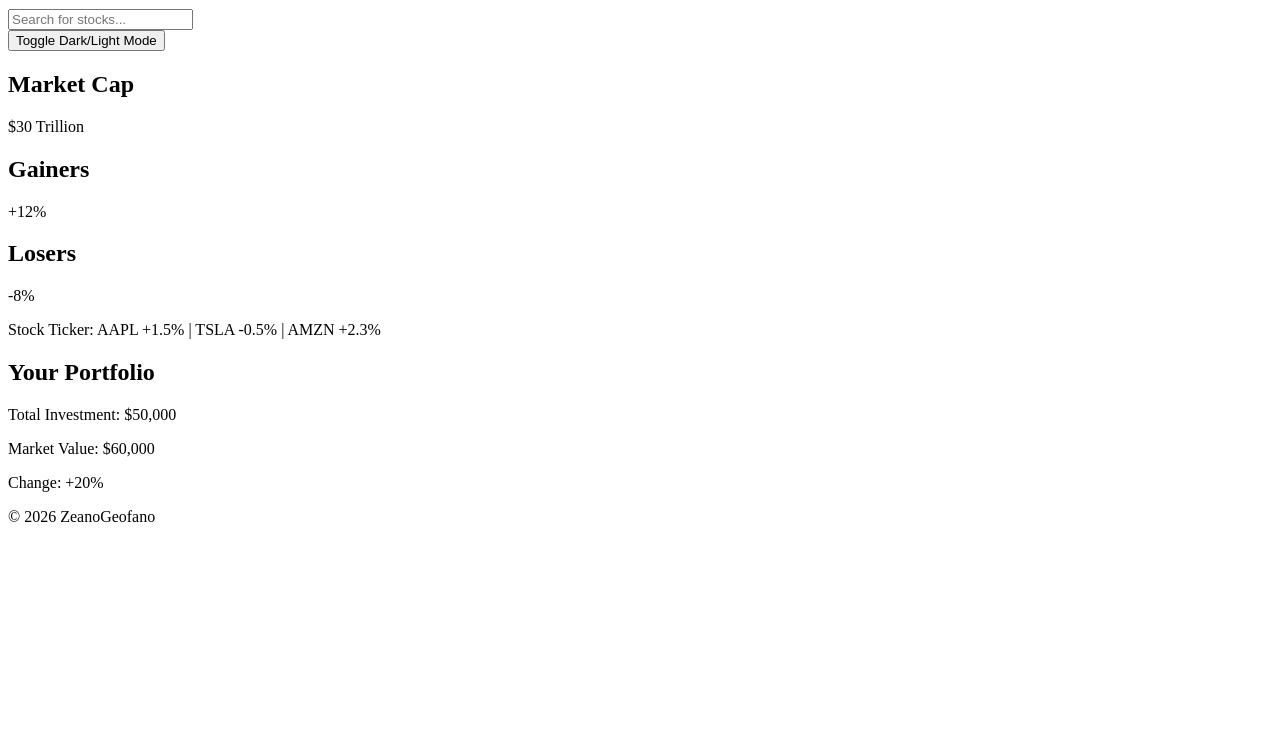
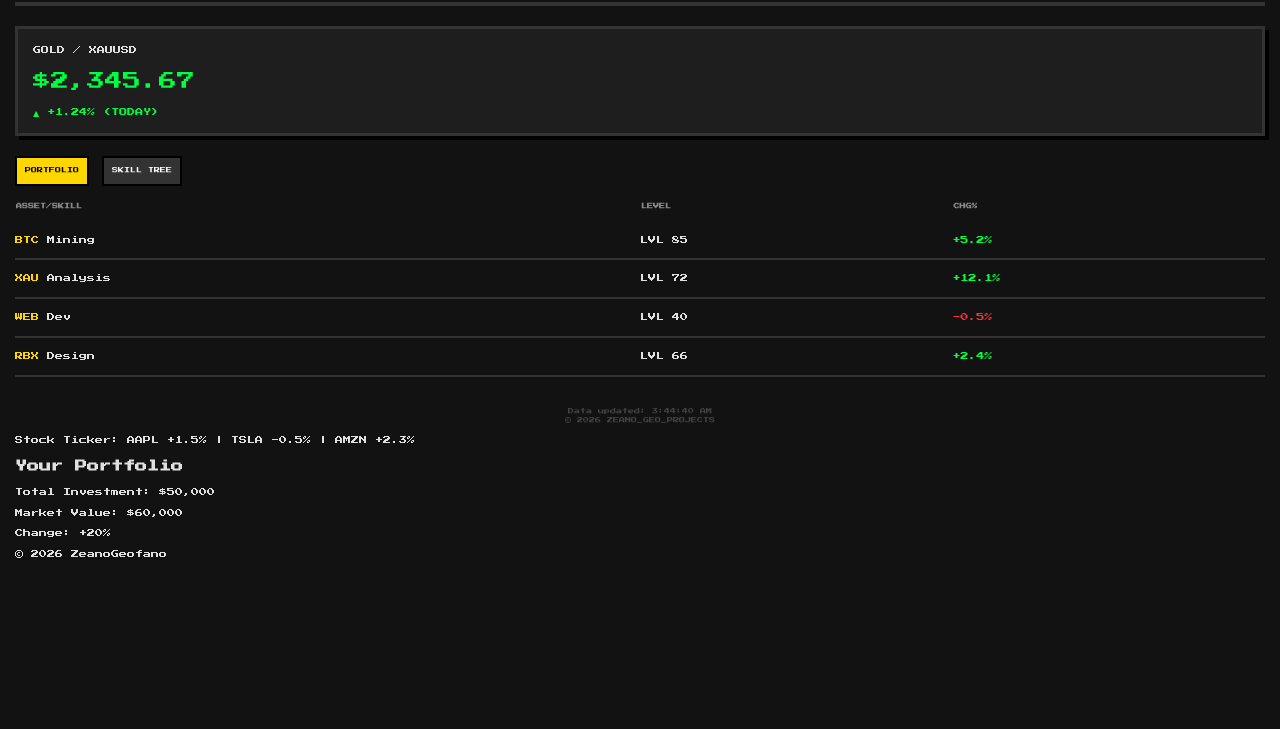
Before and after one commit to zeanogeofano/ZeanoGeofano, a plain HTML site: page index.html in a window 1280 px wide. Shown: the part 71-800 px from the top of the page. Drawn offline with Linux system fonts and the light colour scheme.

Commit message:
Update index.html

```diff
--- a/index.html
+++ b/index.html
@@ -1,40 +1,147 @@
 <!DOCTYPE html>
-<html lang="en">
+<html lang="id">
 <head>
     <meta charset="UTF-8">
     <meta name="viewport" content="width=device-width, initial-scale=1.0">
-    <title>Market Overview - ZeanoGeofano</title>
-    <link rel="stylesheet" href="style.css">
-    <script src="script.js" defer></script>
+    <title>Zeano Finance Portfolio</title>
+    <link href="https://fonts.googleapis.com/css2?family=Press+Start+2P&display=swap" rel="stylesheet">
+    <style>
+        :root {
+            --bg: #121212;
+            --panel: #1e1e1e;
+            --up: #00ff41; /* Hijau Matrix/Pixel */
+            --down: #ff3131; /* Merah Pixel */
+            --gold: #ffd700;
+        }
+
+        body {
+            background-color: var(--bg);
+            color: #e0e0e0;
+            font-family: 'Press Start 2P', cursive;
+            margin: 0;
+            padding: 15px;
+            font-size: 8px; /* Ukuran font pixel kecil agar muat di HP */
+            line-height: 1.6;
+        }
+
+        /* --- HEADER --- */
+        .header {
+            border-bottom: 4px solid #333;
+            padding-bottom: 10px;
+            margin-bottom: 20px;
+        }
+
+        .logo { font-size: 12px; color: var(--gold); }
+
+        /* --- MARKET SUMMARY PANEL --- */
+        .market-card {
+            background: var(--panel);
+            border: 3px solid #333;
+            padding: 15px;
+            margin-bottom: 20px;
+            box-shadow: 4px 4px 0 #000;
+        }
+
+        .price-big { font-size: 18px; margin: 10px 0; color: var(--up); }
+
+        /* --- SKILL/ASSET TABLE --- */
+        table {
+            width: 100%;
+            border-collapse: collapse;
+            margin-top: 10px;
+        }
+
+        th { text-align: left; color: #888; padding-bottom: 10px; font-size: 6px; }
+
+        td { padding: 12px 0; border-bottom: 2px solid #333; }
+
+        .symbol { color: var(--gold); }
+        .trend-up { color: var(--up); }
+        .trend-down { color: var(--down); }
+
+        /* --- BUTTONS --- */
+        .btn-tab {
+            display: inline-block;
+            padding: 8px;
+            background: #333;
+            margin-right: 5px;
+            border: 2px solid #000;
+            color: white;
+            text-decoration: none;
+            font-size: 6px;
+        }
+
+        .active { background: var(--gold); color: black; }
+
+    </style>
 </head>
 <body>
 
-    <header>
-        <h1>Market Overview</h1>
-        <input type="text" id="search" placeholder="Search for stocks..." />
-        <div class="mode-toggle">
-            <button id="toggle-mode">Toggle Dark/Light Mode</button>
-        </div>
-    </header>
+    <div class="header">
+        <div class="logo">ZEANO FINANCE v1.0</div>
+        <p style="color: #666;">Market Insights & Portfolio</p>
+    </div>
 
-    <main>
-        <section class="hero">
-            <div class="market-summary">
-                <div class="summary-card">
-                    <h2>Market Cap</h2>
-                    <p>$30 Trillion</p>
-                </div>
-                <div class="summary-card">
-                    <h2>Gainers</h2>
-                    <p>+12%</p>
-                </div>
-                <div class="summary-card">
-                    <h2>Losers</h2>
-                    <p>-8%</p>
-                </div>
-            </div>
-            <div class="stock-ticker">
-                <p>Stock Ticker: AAPL +1.5% | TSLA -0.5% | AMZN +2.3%</p>
+    <div class="market-card">
+        <div>GOLD / XAUUSD</div>
+        <div class="price-big">$2,345.67</div>
+        <div class="trend-up">▲ +1.24% (TODAY)</div>
+    </div>
+
+    <div style="margin-bottom: 15px;">
+        <a href="#" class="btn-tab active">PORTFOLIO</a>
+        <a href="#" class="btn-tab">SKILL TREE</a>
+    </div>
+
+    <table>
+        <thead>
+            <tr>
+                <th>ASSET/SKILL</th>
+                <th>LEVEL</th>
+                <th>CHG%</th>
+            </tr>
+        </thead>
+        <tbody>
+            <tr>
+                <td><span class="symbol">BTC</span> Mining</td>
+                <td>LVL 85</td>
+                <td class="trend-up">+5.2%</td>
+            </tr>
+            <tr>
+                <td><span class="symbol">XAU</span> Analysis</td>
+                <td>LVL 72</td>
+                <td class="trend-up">+12.1%</td>
+            </tr>
+            <tr>
+                <td><span class="symbol">WEB</span> Dev</td>
+                <td>LVL 40</td>
+                <td class="trend-down">-0.5%</td>
+            </tr>
+            <tr>
+                <td><span class="symbol">RBX</span> Design</td>
+                <td>LVL 66</td>
+                <td class="trend-up">+2.4%</td>
+            </tr>
+        </tbody>
+    </table>
+
+    <div style="margin-top: 30px; text-align: center; color: #444; font-size: 6px;">
+        Data updated: <span id="time"></span><br>
+        © 2026 ZEANO_GEO_PROJECTS
+    </div>
+
+    <script>
+        // Menampilkan waktu real-time sederhana
+        function updateTime() {
+            const now = new Date();
+            document.getElementById('time').innerText = now.toLocaleTimeString();
+        }
+        setInterval(updateTime, 1000);
+        updateTime();
+    </script>
+
+</body>
+                    </html>                <p>Stock Ticker: AAPL +1.5% | TSLA -0.5% | AMZN +2.3%</p>
             </div>
         </section>
 
```
